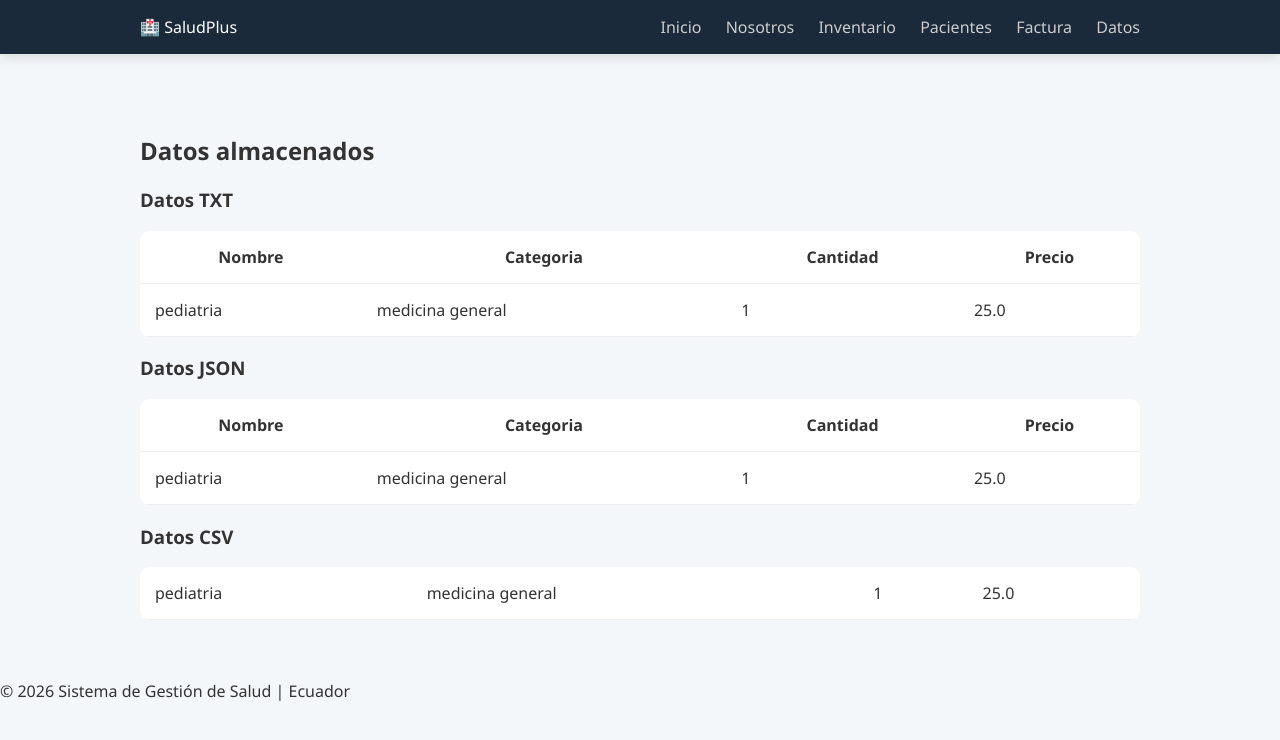
After one commit to johnd1107/SistemaControlCitasSalud, a Flask app: page /datos in a window 1280 px wide. The commit adds this page. Shown: the top 740 px of the page. Run offline with Flask 3, Linux system fonts and the light colour scheme.

Commit message:
semana12

```diff
--- a/app.py
+++ b/app.py
@@ -1,18 +1,30 @@
 from flask import Flask, render_template, request, redirect, url_for
 from models import Inventario
 
+from persistencia import (
+    guardar_txt,
+    guardar_json,
+    guardar_csv,
+    leer_txt,
+    leer_json,
+    leer_csv
+)
+
 app = Flask(__name__)
 gestor = Inventario()
+
 
 @app.route('/')
 def inicio():
     return render_template('index.html')
 
-# --- RUTAS DE INVENTARIO (CRUD) ---
+
+# ---------- INVENTARIO ----------
 @app.route('/inventario')
 def mostrar_inventario():
     productos = gestor.obtener_todo()
     return render_template('inventario.html', lista=productos)
+
 
 @app.route('/inventario/agregar', methods=['POST'])
 def agregar():
@@ -20,18 +32,48 @@ def agregar():
     cat = request.form['categoria']
     cant = int(request.form['cantidad'])
     prec = float(request.form['precio'])
+
+    # Guardar en SQLite
     gestor.añadir(nombre, cat, cant, prec)
+
+    # Guardar en archivos
+    guardar_txt(nombre, cat, cant, prec)
+    guardar_csv(nombre, cat, cant, prec)
+
+    guardar_json({
+        "nombre": nombre,
+        "categoria": cat,
+        "cantidad": cant,
+        "precio": prec
+    })
+
     return redirect(url_for('mostrar_inventario'))
+
 
 @app.route('/inventario/eliminar/<int:id>')
 def eliminar(id):
     gestor.eliminar(id)
     return redirect(url_for('mostrar_inventario'))
 
-# --- RUTAS QUE FALTABAN (Para evitar el BuildError) ---
+
+# ---------- DATOS GUARDADOS ----------
+@app.route('/datos')
+def ver_datos():
+    txt = leer_txt()
+    json_data = leer_json()
+    csv_data = leer_csv()
+
+    return render_template("datos.html",
+                           txt=txt,
+                           json=json_data,
+                           csv=csv_data)
+
+
+# ---------- OTRAS PAGINAS ----------
 @app.route('/acerca-de')
 def acerca_de():
     return render_template('about.html')
+
 
 @app.route('/clientes')
 def clientes():
@@ -40,8 +82,10 @@ def clientes():
     ]
     return render_template('clientes.html', lista=pacientes)
 
+
 @app.route('/factura')
 def factura():
+
     datos_pago = {
         "nro": "FAC-2026-001",
         "fecha": "26 de febrero, 2026",
@@ -49,7 +93,9 @@ def factura():
         "servicio": "Consulta General",
         "total": 75.00
     }
+
     return render_template('factura.html', datos=datos_pago)
+
 
 if __name__ == '__main__':
     app.run(debug=True)
--- /dev/null
+++ b/data/datos.csv
@@ -0,0 +1 @@
+pediatria,medicina general,1,25.0
--- /dev/null
+++ b/data/datos.json
@@ -0,0 +1,8 @@
+[
+    {
+        "nombre": "pediatria",
+        "categoria": "medicina general",
+        "cantidad": 1,
+        "precio": 25.0
+    }
+]
--- /dev/null
+++ b/data/datos.txt
@@ -0,0 +1 @@
+pediatria,medicina general,1,25.0
--- /dev/null
+++ b/persistencia.py
@@ -0,0 +1,71 @@
+import json
+import csv
+import os
+
+CARPETA = "data"
+
+txt_file = os.path.join(CARPETA, "datos.txt")
+json_file = os.path.join(CARPETA, "datos.json")
+csv_file = os.path.join(CARPETA, "datos.csv")
+
+
+# ---------------- TXT ----------------
+def guardar_txt(nombre, categoria, cantidad, precio):
+    with open(txt_file, "a") as f:
+        f.write(f"{nombre},{categoria},{cantidad},{precio}\n")
+
+
+def leer_txt():
+    datos = []
+    if os.path.exists(txt_file):
+        with open(txt_file, "r") as f:
+            for linea in f:
+                datos.append(linea.strip().split(","))
+    return datos
+
+
+# ---------------- JSON ----------------
+def guardar_json(producto):
+
+    try:
+        with open(json_file, "r") as f:
+            datos = json.load(f)
+    except:
+        datos = []
+
+    datos.append(producto)
+
+    with open(json_file, "w") as f:
+        json.dump(datos, f, indent=4)
+
+
+def leer_json():
+    try:
+        with open(json_file, "r") as f:
+            return json.load(f)
+    except:
+        return []
+
+
+# ---------------- CSV ----------------
+def guardar_csv(nombre, categoria, cantidad, precio):
+
+    archivo_existe = os.path.exists(csv_file)
+
+    with open(csv_file, "a", newline="") as f:
+        writer = csv.writer(f)
+
+        if not archivo_existe:
+            writer.writerow(["Nombre", "Categoria", "Cantidad", "Precio"])
+
+        writer.writerow([nombre, categoria, cantidad, precio])
+
+
+def leer_csv():
+    datos = []
+    if os.path.exists(csv_file):
+        with open(csv_file, "r") as f:
+            reader = csv.reader(f)
+            for row in reader:
+                datos.append(row)
+    return datos
--- a/templates/base.html
+++ b/templates/base.html
@@ -6,17 +6,22 @@
     <title>SaludPlus | Gestión Médica</title>
     <link rel="stylesheet" href="{{ url_for('static', filename='styles.css') }}">
 </head>
+
 <body>
+
 <header>
     <div class="nav-container">
         <span class="logo">🏥 SaludPlus</span>
+
         <nav>
             <a href="{{ url_for('inicio') }}">Inicio</a>
             <a href="{{ url_for('acerca_de') }}">Nosotros</a>
             <a href="{{ url_for('mostrar_inventario') }}">Inventario</a>
             <a href="{{ url_for('clientes') }}">Pacientes</a>
             <a href="{{ url_for('factura') }}">Factura</a>
+            <a href="{{ url_for('ver_datos') }}">Datos</a>
         </nav>
+
     </div>
 </header>
 
@@ -27,5 +32,6 @@
 <footer>
     <p>&copy; 2026 Sistema de Gestión de Salud | Ecuador</p>
 </footer>
+
 </body>
 </html>
--- /dev/null
+++ b/templates/datos.html
@@ -0,0 +1,62 @@
+{% extends "base.html" %}
+
+{% block content %}
+
+<h2>Datos almacenados</h2>
+
+<h3>Datos TXT</h3>
+<table class="styled-table">
+<tr>
+<th>Nombre</th>
+<th>Categoria</th>
+<th>Cantidad</th>
+<th>Precio</th>
+</tr>
+
+{% for d in txt %}
+<tr>
+<td>{{ d[0] }}</td>
+<td>{{ d[1] }}</td>
+<td>{{ d[2] }}</td>
+<td>{{ d[3] }}</td>
+</tr>
+{% endfor %}
+</table>
+
+
+<h3>Datos JSON</h3>
+
+<table class="styled-table">
+<tr>
+<th>Nombre</th>
+<th>Categoria</th>
+<th>Cantidad</th>
+<th>Precio</th>
+</tr>
+
+{% for d in json %}
+<tr>
+<td>{{ d.nombre }}</td>
+<td>{{ d.categoria }}</td>
+<td>{{ d.cantidad }}</td>
+<td>{{ d.precio }}</td>
+</tr>
+{% endfor %}
+</table>
+
+
+<h3>Datos CSV</h3>
+
+<table class="styled-table">
+
+{% for d in csv %}
+<tr>
+{% for x in d %}
+<td>{{ x }}</td>
+{% endfor %}
+</tr>
+{% endfor %}
+
+</table>
+
+{% endblock %}
```
Lines whose indentation alone changed are shown as unchanged.
